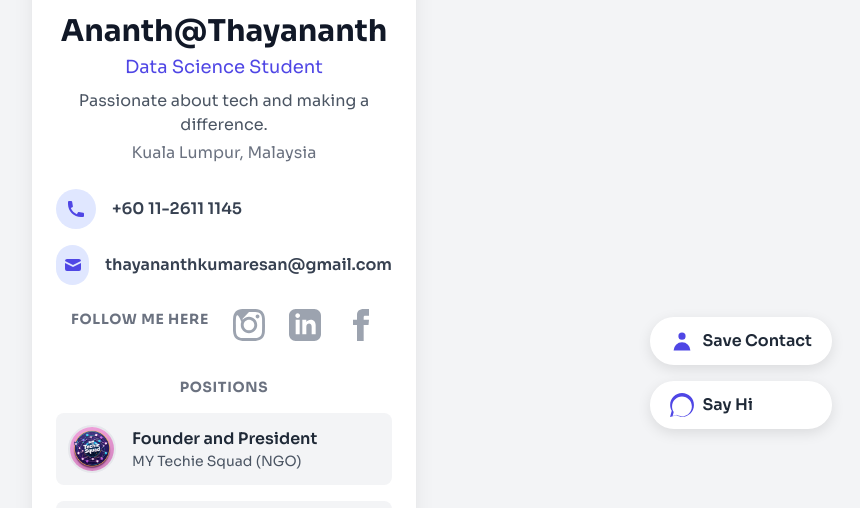
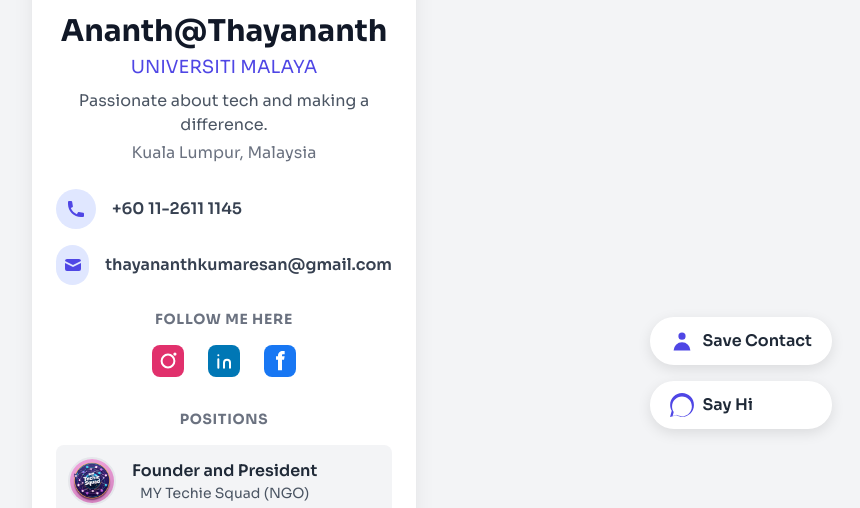
Before and after one commit to thaya1406/ananth-business-card, a plain HTML site: page index.html in a window 1280 px wide. Shown: the part 339-847 px from the top of the page, without its empty margins (416-1276 px from the left). Drawn offline with nearby package versions, Linux system fonts and the light colour scheme.

Commit message:
Social Links

```diff
--- a/index.html
+++ b/index.html
@@ -136,10 +136,9 @@
             <div class="flex-grow flex flex-col justify-between p-6 pt-4">
                 <div class="text-center">
                     <h1 class="text-3xl font-bold text-gray-900">Ananth@Thayananth</h1>
-                    <p class="text-lg text-indigo-600 mt-1">Data Science Student</p>
+                    <p class="text-lg text-indigo-600 mt-1">UNIVERSITI MALAYA</p>
                     <p class="text-gray-600 mt-2">Passionate about tech and making a difference.</p>
                     <p class="text-gray-500 mt-1">Kuala Lumpur, Malaysia</
-                    <img src="templates/universiti-malaya-um.png" alt="Location Icon" class="inline-block ml-1">
                 </div>
 
                  <!-- Contact Info Section -->
@@ -158,20 +157,32 @@
                     </a>
                 </div>
 
-                 <div class="flex justify-center space-x-6 mt-6">
-                    <h2 class="text-center text-sm font-bold text-gray-500 uppercase tracking-wider mb-4"> Follow me here </h2>
+                <div class="mt-6">
+                    <h2 class="text-center text-sm font-bold text-gray-500 uppercase tracking-wider mb-4">Follow me here</h2>
+                    <div class="flex justify-center space-x-6">
                         <!-- Instagram -->
                         <a href="https://www.instagram.com/iamanxnth/" target="_blank" class="icon-link" title="Instagram">
-                        <svg class="w-8 h-8 text-gray-400 hover:text-gray-600" viewBox="0 0 24 24" fill="currentColor"><path d="M12 2.163c3.204 0 3.584.012 4.85.07 3.252.148 4.771 1.691 4.919 4.919.058 1.265.069 1.645.069 4.85s-.011 3.584-.069 4.85c-.149 3.225-1.664 4.771-4.919 4.919-1.266.058-1.644.07-4.85.07s-3.584-.012-4.85-.07c-3.252-.148-4.771-1.691-4.919-4.919-.058-1.265-.069-1.645-.069-4.85s.011-3.584.069-4.85c.149-3.225 1.664-4.771 4.919 4.919.058-1.265.07-1.645.07-4.85zm0-2.163c-3.259 0-3.667.014-4.947.072-4.358.2-6.78 2.618-6.98 6.98-.059 1.281-.073 1.689-.073 4.948s.014 3.667.072 4.947c.2 4.358 2.618 6.78 6.98 6.98 1.281.059 1.689.073 4.948.073s3.667-.014 4.947-.072c4.358-.2 6.78-2.618 6.98-6.98.059-1.281.073-1.689.073-4.948s-.014-3.667-.072-4.947c-.2-4.358-2.618-6.78-6.98-6.98-1.281-.059-1.689-.073-4.948-.073zm0 5.838c-3.403 0-6.162 2.759-6.162 6.162s2.759 6.162 6.162 6.162 6.162-2.759 6.162-6.162-2.759-6.162-6.162-6.162zm0 10.162c-2.209 0-4-1.79-4-4s1.791-4 4-4 4 1.79 4 4-1.791 4-4 4zm6.406-11.845c-.796 0-1.441.645-1.441 1.44s.645 1.44 1.441 1.44 1.441-.645 1.441-1.44-.645-1.44-1.441-1.44z"/></svg>
+                            <svg class="w-8 h-8" viewBox="0 0 24 24" fill="none">
+                                <rect width="24" height="24" rx="6" fill="#E1306C"/>
+                                <path d="M12 7.2A4.8 4.8 0 1 0 12 16.8A4.8 4.8 0 1 0 12 7.2Z" stroke="#fff" stroke-width="1.5"/>
+                                <circle cx="17.2" cy="6.8" r="1.2" fill="#fff"/>
+                            </svg>
                         </a>
                         <!-- LinkedIn -->
                         <a href="https://www.linkedin.com/in/thayananth/" target="_blank" class="icon-link" title="LinkedIn">
-                        <svg class="w-8 h-8 text-gray-400 hover:text-gray-600" viewBox="0 0 24 24" fill="currentColor"><path d="M19 0h-14c-2.761 0-5 2.239-5 5v14c0 2.761 2.239 5 5 5h14c2.762 0 5-2.239 5-5v-14c0-2.761-2.238-5-5-5zm-11 19h-3v-11h3v11zm-1.5-12.268c-.966 0-1.75-.79-1.75-1.764s.784-1.764 1.75-1.764 1.75.79 1.75 1.764-.783 1.764-1.75 1.764zm13.5 12.268h-3v-5.604c0-3.368-4-3.113-4 0v5.604h-3v-11h3v1.765c1.396-2.586 7-2.777 7 2.476v6.759z"/></svg>
+                            <svg class="w-8 h-8" viewBox="0 0 24 24" fill="none">
+                                <rect width="24" height="24" rx="6" fill="#0077B5"/>
+                                <path d="M7.75 17V10.75M7.75 7.75V7.76M12 17V13.25C12 12.0074 13.0074 11 14.25 11C15.4926 11 16.5 12.0074 16.5 13.25V17M7.75 17H7.75M7.75 7.75H7.76" stroke="#fff" stroke-width="1.5" stroke-linecap="round"/>
+                            </svg>
                         </a>
                         <!-- Facebook -->
                         <a href="https://www.facebook.com/thayananthkumaresan/" target="_blank" class="icon-link" title="Facebook">
-                        <svg class="w-8 h-8 text-gray-400 hover:text-gray-600" viewBox="0 0 24 24" fill="currentColor"><path d="M9 8h-3v4h3v12h5v-12h3.642l.358-4h-4v-1.667c0-.955.192-1.333 1.115-1.333h2.885v-5h-3.808c-3.596 0-5.192 1.583-5.192 4.615v3.385z"/></svg>
+                            <svg class="w-8 h-8" viewBox="0 0 24 24" fill="none">
+                                <rect width="24" height="24" rx="6" fill="#1877F3"/>
+                                <path d="M15.5 8.5H13.5V7.5C13.5 7.22386 13.7239 7 14 7H15.5V4.5H14C12.067 4.5 10.5 6.067 10.5 8V8.5H9V11H10.5V19H13.5V11H15L15.5 8.5Z" fill="#fff"/>
+                            </svg>
                         </a>
+                    </div>
                 </div>
                 <div class="mt-8">
                     <h2 class="text-center text-sm font-bold text-gray-500 uppercase tracking-wider mb-4">Positions</h2>
```
Lines whose indentation alone changed are shown as unchanged.
